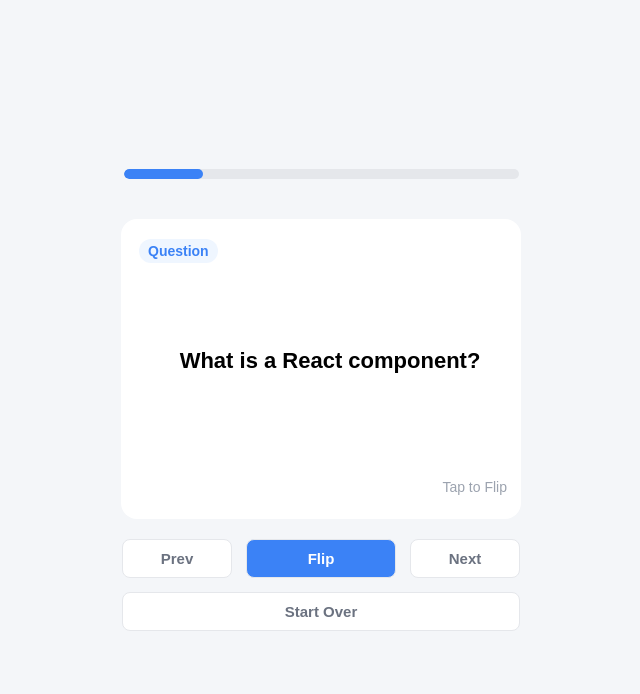
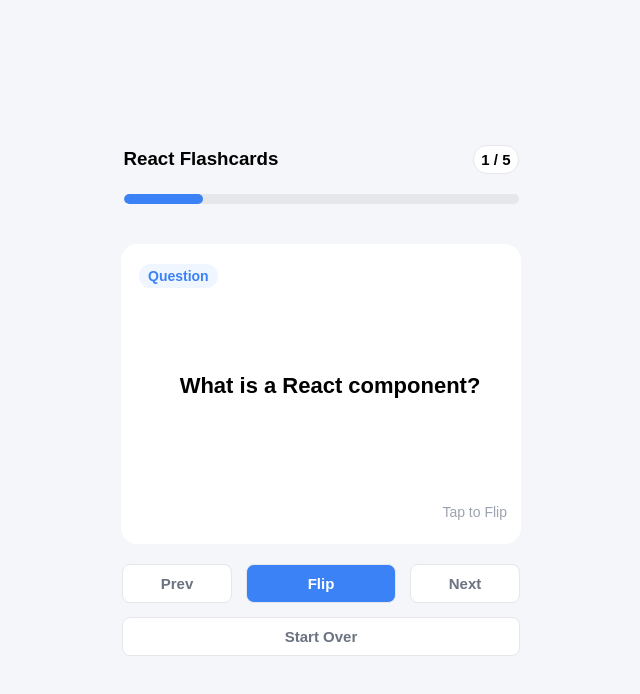
Before and after one commit to qasimjalal4/React-Projects, a React (Vite) app in the folder flashcard-app/: page / in a window 1280 px wide. Shown: the top 694 px of the page, without its empty margins (319-959 px from the left). Built offline with nearby package versions, Linux system fonts and the light colour scheme.

Commit message:
added a header that shows project name and question count

```diff
--- a/flashcard-app/src/App.jsx
+++ b/flashcard-app/src/App.jsx
@@ -1,4 +1,5 @@
 import { cards } from './data/cards';
+import { Header } from './components/Header';
 import { FlashCard } from './components/FlashCard'
 import { Controls } from './components/Controls';
 import { ProgressBar } from './components/ProgressBar';
@@ -39,8 +40,11 @@
 
   const progress = ((currentIndex + 1) / cards.length ) * 100;
 
+
+
   return (
     <div className='app-container'>
+      <Header  cards={cards} currentIndex={currentIndex} />
      <ProgressBar progress={progress} />
      <FlashCard isFlipped={isFlipped} onFlip={flipCard} currentIndex={currentIndex} />
      <Controls onPrev={prevQuestion} onNext={nextQuestion} onFlip={flipCard} onStartAgain={startAain}  />
--- /dev/null
+++ b/flashcard-app/src/components/Header.css
@@ -0,0 +1,17 @@
+.header {
+  display: flex;
+  justify-content: space-between;
+  width: 395px;
+  margin-bottom: 20px;
+  align-items: center;
+}
+
+.question-number {
+  background-color: #ffffff;
+  border: 1px solid #e5e7eb;
+  padding: 5px 7px;
+  font-weight: 550;
+  color: black;
+  border-radius: 14px;
+  font-size: 15px;
+}
--- /dev/null
+++ b/flashcard-app/src/components/Header.jsx
@@ -0,0 +1,10 @@
+import './Header.css'
+
+export function Header({currentIndex,cards}) {
+  return (
+    <div className='header'>
+      <h3>React Flashcards</h3>
+      <span className='question-number'>{currentIndex + 1} / {cards.length}</span>
+    </div>
+  )
+}
```
